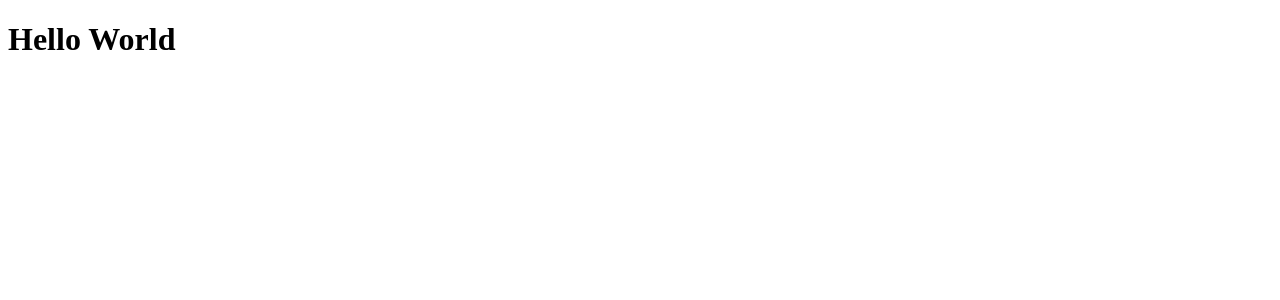
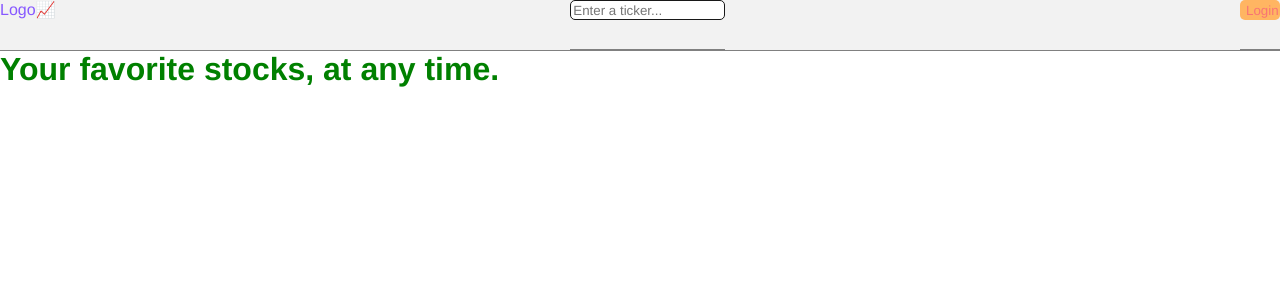
Before and after one commit to code-amin/GoFinance, a React (Create React App) app in the folder client/: page / in a window 1280 px wide. Shown: the top 300 px of the page. Built offline with nearby package versions, Linux system fonts and the light colour scheme.

Commit message:
Created Routes and Styles

```diff
--- a/client/package.json
+++ b/client/package.json
@@ -8,7 +8,9 @@
     "@testing-library/user-event": "^13.5.0",
     "react": "^18.2.0",
     "react-dom": "^18.2.0",
+    "react-router-dom": "^6.4.1",
     "react-scripts": "5.0.1",
+    "styled-components": "^5.3.6",
     "web-vitals": "^2.1.4"
   },
   "scripts": {
--- a/client/src/App.js
+++ /dev/null
@@ -1,5 +0,0 @@
-const App = () => {
-  return <h1>Hello World</h1>;
-};
-
-export default App;
--- /dev/null
+++ b/client/src/components/App.js
@@ -0,0 +1,27 @@
+import { BrowserRouter as Router, Routes, Route } from "react-router-dom";
+import Header from "./Header/Header";
+import styled from "styled-components";
+import Home from "./Home";
+import GlobalStyles from "./GlobalStyles";
+
+const App = () => {
+  return (
+    <Wrapper>
+      <Router>
+        <GlobalStyles/>
+        <Header />
+        <Routes>
+          <Route path="/" element={<Home/>} />
+          <Route path="/profile" element={<></>} />
+          <Route path="/favorites" element={<></>} />
+          <Route path="/stocks" element={<></>} />
+          <Route path="/:stock" element={<></>} />
+        </Routes>
+      </Router>
+    </Wrapper>
+  );
+};
+
+export default App;
+
+const Wrapper = styled.div``;
--- /dev/null
+++ b/client/src/components/GlobalStyles.js
@@ -0,0 +1,62 @@
+import { createGlobalStyle } from "styled-components";
+
+export default createGlobalStyle`
+  *,
+  *:before,
+  *:after {
+    box-sizing: border-box;
+    -webkit-font-smoothing: antialiased;
+    font-family: Helvetica, Arial,  sans-serif;
+  }
+
+  html, body {
+    max-width: 100vw;
+  }
+
+  /* http://meyerweb.com/eric/tools/css/reset/
+    v2.0 | 20110126
+    License: none (public domain)
+  */
+
+  html, body, div, span, applet, object, iframe,
+  h1, h2, h3, h4, h5, h6, p, blockquote, pre,
+  a, abbr, acronym, address, big, cite, code,
+  del, dfn, em, img, ins, kbd, q, s, samp,
+  small, strike, strong, sub, sup, tt, var,
+  b, u, i, center,
+  dl, dt, dd, ol, ul, li,
+  fieldset, form, label, legend,
+  caption, tbody, tfoot, thead, tr, th, td,
+  article, aside, canvas, details, embed,
+  figure, figcaption, footer, header, hgroup,
+  menu, nav, output, ruby, section, summary,
+  time, mark, audio, video {
+    margin: 0;
+    padding: 0;
+    border: 0;
+    vertical-align: baseline;
+
+  }
+  /* HTML5 display-role reset for older browsers */
+  article, aside, details, figcaption, figure,
+  footer, header, hgroup, menu, nav, section {
+    display: block;
+  }
+
+  ol, ul {
+    list-style: none;
+  }
+  blockquote, q {
+    quotes: none;
+  }
+  blockquote:before, blockquote:after,
+  q:before, q:after {
+    content: '';
+    content: none;
+  }
+
+  body {
+
+  }
+
+`;
--- /dev/null
+++ b/client/src/components/Header/Header.js
@@ -0,0 +1,28 @@
+import styled from "styled-components";
+import SearchBar from "./SearchBar";
+import Login from "./Login";
+
+const Header = () => {
+  return (
+    <Wrapper>
+      <Logo>Logo📈</Logo>
+      <SearchBar />
+      <Login />
+    </Wrapper>
+  );
+};
+
+export default Header;
+
+const Wrapper = styled.div`
+  border-bottom: 1px gray solid;
+  min-height: 50px;
+  display: flex;
+  flex-direction: row;
+  flex-wrap: nowrap;
+  justify-content: space-between;
+  background-color: #F2F2F2;
+  color:#8758FF;
+`;
+
+const Logo = styled.div``;
--- /dev/null
+++ b/client/src/components/Header/Login.js
@@ -0,0 +1,28 @@
+import styled from "styled-components";
+
+const Login = () => {
+  return (
+    <Wrapper>
+      <Button>Login</Button>
+    </Wrapper>
+  );
+};
+
+export default Login;
+
+const Wrapper = styled.div`
+  display: flex;
+  flex-direction: row;
+  flex-wrap: nowrap;
+  border-bottom: 1px gray solid;
+  min-height: 50px;
+`;
+
+const Button = styled.button`
+  background-color: #ffb562;
+  border-radius: 5px;
+  max-height: 20px;
+  width: 40px;
+  border: none;
+  color: #F87474;
+`;
--- /dev/null
+++ b/client/src/components/Header/SearchBar.js
@@ -0,0 +1,26 @@
+import styled from "styled-components";
+
+const SearchBar = () => {
+  return (
+    <Wrapper>
+      <Search placeholder="Enter a ticker..."></Search>
+    </Wrapper>
+  );
+};
+
+export default SearchBar;
+
+const Wrapper = styled.div`
+  display: flex;
+  flex-direction: row;
+  flex-wrap: nowrap;
+  border-bottom: 1px gray solid;
+  min-height: 50px;
+`;
+
+const Search = styled.input`
+  background-color: white;
+  border-radius: 5px;
+  max-height: 20px;
+  border:0.1px solid #181818;
+`;
--- /dev/null
+++ b/client/src/components/Home.js
@@ -0,0 +1,11 @@
+import styled from "styled-components";
+
+const Home = () => {
+  return <Header>Your favorite stocks, at any time.</Header>;
+};
+
+export default Home;
+
+const Header = styled.h1`
+  color: green;
+`;
--- a/client/src/index.js
+++ b/client/src/index.js
@@ -1,6 +1,6 @@
 import React from "react";
 import ReactDOM from "react-dom/client";
-import App from "./App";
+import App from "./components/App";
 
 const root = ReactDOM.createRoot(document.getElementById("root"));
 root.render(
```
Also changed, not shown: 1 other file (tests, documents, lock files or other folders).
